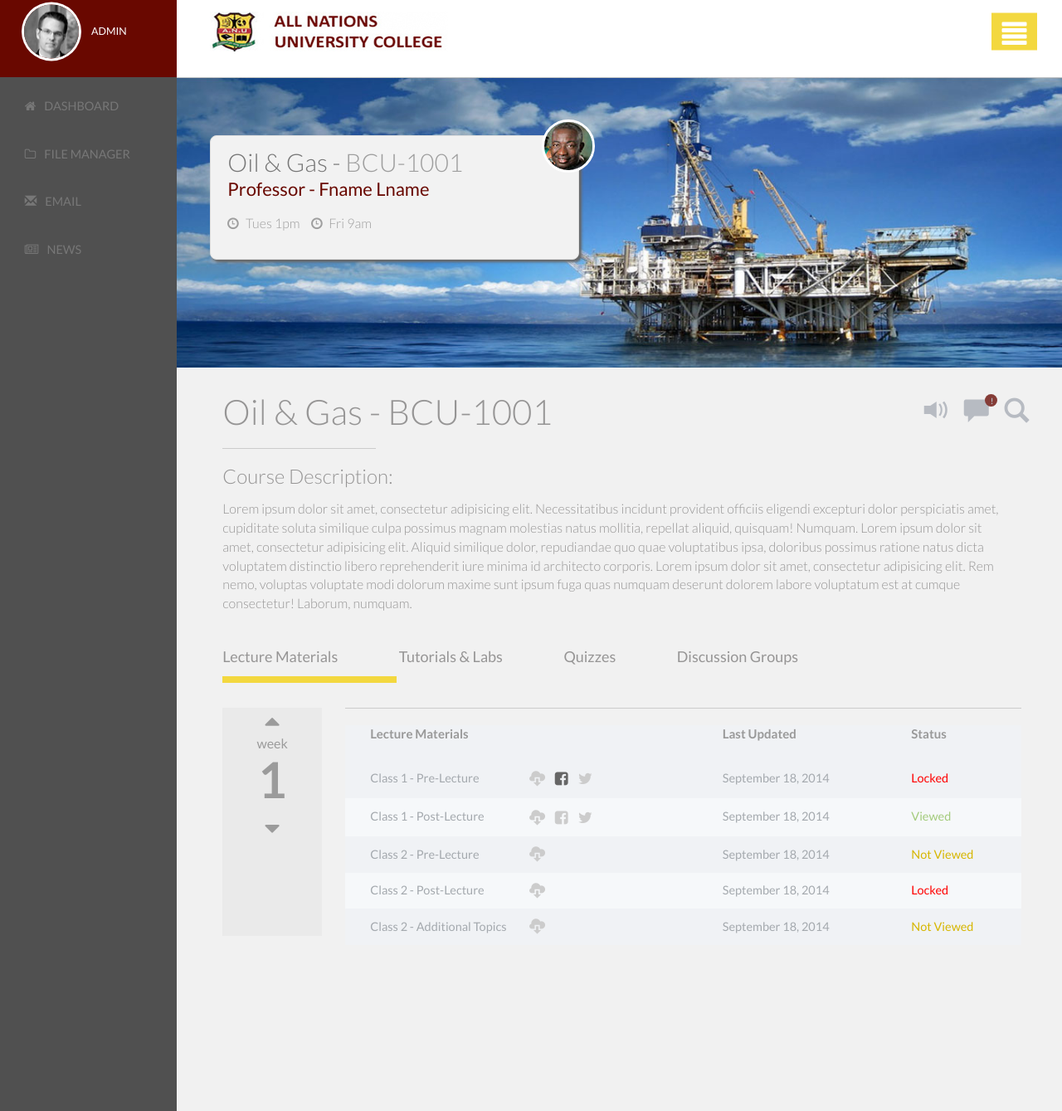
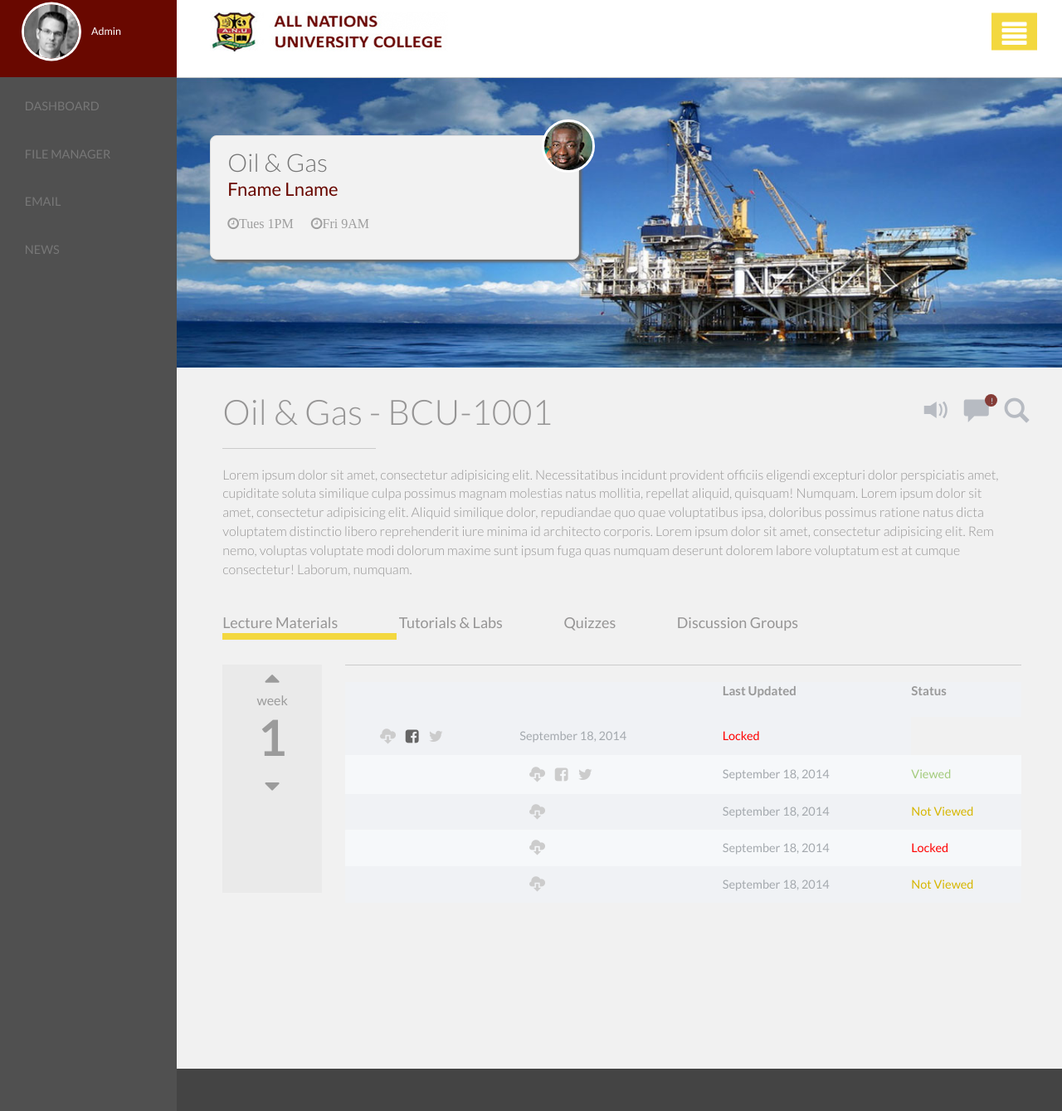
Before and after one commit to jaclynflomen/extra_credit_1, a website: page index.html in a window 1280 px wide. Shown: the part 17-1356 px from the top of the page at 83% size. Drawn offline with nearby package versions, Linux system fonts and the light colour scheme.

Commit message:
done with reorganizing elements into js objects

```diff
--- a/data/classData.js
+++ b/data/classData.js
@@ -2,10 +2,37 @@ var classData = {
     coursename: "Oil & Gas",
     coursecode: "BCU-1001",
     profname: "Fname Lname",
-    classtime: ["Tues 1PM", "Fri 9AM"],
-    profimg: "eEdu_prof.jpg",
+    classtime : ["Tues 1PM", "Fri 9AM"],
+    profimg: "images/eEdu_prof.jpg",
+    topImg: "images/eEdu_mainImg.jpg",
+    professor: "images/eEdu_profile.jpg",
+    logo: "images/eEdu_ANUC_logo.jpg",
+    classProf: "Oil & Gas - BCU-1001",
+    admin: "Admin",
 
     coursedesc: "Lorem ipsum dolor sit amet, consectetur adipisicing elit. Necessitatibus incidunt provident officiis eligendi excepturi dolor perspiciatis amet, cupiditate soluta similique culpa possimus magnam molestias natus mollitia, repellat aliquid, quisquam! Numquam. Lorem ipsum dolor sit amet, consectetur adipisicing elit. Aliquid similique dolor, repudiandae quo quae voluptatibus ipsa, doloribus possimus ratione natus dicta voluptatem distinctio libero reprehenderit iure minima id architecto corporis. Lorem ipsum dolor sit amet, consectetur adipisicing elit. Rem nemo, voluptas voluptate modi dolorum maxime sunt ipsum fuga quas numquam deserunt dolorem labore voluptatum est at cumque consectetur! Laborum, numquam.",
 
-    coursecontent: ["Lecture Materials", "Tutorials & Labs", "Quizzes", "Discussion Groups"]
+    coursecontent: ["Lecture Materials", "Tutorials & Labs", "Quizzes", "Discussion Groups"],
+
+    siteNav: ["Dashboard", "File Manager", "Email", "News"],
 };
+
+document.getElementById("coursedesc").innerHTML = classData.coursedesc;
+document.getElementById("coursename").innerHTML = classData.coursename;
+document.getElementById("profname").innerHTML = classData.profname;
+document.getElementsByClassName("classtime")[0].innerHTML = classData.classtime[0];
+document.getElementsByClassName("classtime")[1].innerHTML = classData.classtime[1];
+document.getElementsByClassName("coursecontent")[0].innerHTML = classData.coursecontent[0];
+document.getElementsByClassName("coursecontent")[1].innerHTML = classData.coursecontent[1];
+document.getElementsByClassName("coursecontent")[2].innerHTML = classData.coursecontent[2];
+document.getElementsByClassName("coursecontent")[3].innerHTML = classData.coursecontent[3];
+document.getElementsByClassName("siteNav")[0].innerHTML = classData.siteNav[0];
+document.getElementsByClassName("siteNav")[1].innerHTML = classData.siteNav[1];
+document.getElementsByClassName("siteNav")[2].innerHTML = classData.siteNav[2];
+document.getElementsByClassName("siteNav")[3].innerHTML = classData.siteNav[3];
+document.getElementById("classProf").innerHTML = classData.classProf;
+document.getElementById("admin").innerHTML = classData.admin;
+document.getElementById("profimg").src = classData.profimg;
+document.getElementById("topImg").src = classData.topImg;
+document.getElementById("logo").src = classData.logo;
+document.getElementById("professor").src = classData.professor;
--- a/eEdu_studentPortal.html
+++ b/eEdu_studentPortal.html
@@ -19,7 +19,7 @@
         <div class="col-sm-2 sidebarC">
 	        <header class="sideHead">
 	        	<div class="imgText">
-	        		<img src="images/eEdu_profile.jpg" class="img-circle profileImg" alt="profile pic">
+	        		<img src="images/eEdu_profile.jpg" class="img-circle profileImg" alt="profile pic" id="professor">
 	        		<p>ADMIN</p>
 	        	</div>
 	        </header>
@@ -73,7 +73,7 @@
             <li><span class="fa fa-clock-o fa-flip-horizontal"></span>Fri 9am</li>
           </ul>
         </div>
-        <img src="images/eEdu_prof.jpg" alt="prof image" class="img-circle profileImg">
+        <img src="" alt="prof image" class="img-circle profileImg" id="profimg">
       </div>
     </section>
 
@@ -243,5 +243,6 @@
   <!-- javascript includes -->
   <script src="http://code.jquery.com/jquery-latest.min.js"></script>
   <script src="js/bootstrap.min.js"></script>
+  <script src="data/classData.js"></script>
 </body>
 </html>
--- a/index.html
+++ b/index.html
@@ -19,18 +19,18 @@
         <div class="col-sm-2 sidebarC">
 	        <header class="sideHead">
 	        	<div class="imgText">
-	        		<img src="" class="img-circle profileImg" alt="profile pic" id="img">
-	        		<p>ADMIN</p>
+              <img src="" class="img-circle profileImg" alt="profile pic" id="professor">
+	        		<p id="admin"></p>
 	        	</div>
 	        </header>
 
         <!-- side nav -->
           <nav class="sNav">
             <ul class="list-unstyled text-uppercase text-muted">
-              <li><i class="fa fa-home"></i>Dashboard</li>
-              <li><i class="fa fa-folder-o"></i>File Manager</li>
-              <li><span class="glyphicon glyphicon-envelope"></span>Email</li>
-              <li><i class="fa fa-newspaper-o"></i>News</li>
+              <li class="siteNav"><i class="fa fa-home"></i></li>
+              <li class="siteNav"><i class="fa fa-folder-o"></i></li>
+              <li class="siteNav"><span class="glyphicon glyphicon-envelope"></span></li>
+              <li class="siteNav"><i class="fa fa-newspaper-o"></i></li>
             </ul>
           </nav>
         </div>
@@ -39,7 +39,7 @@
 <!-- Main content -->
     <div class="col-sm-10 bodyC">
        <header class="mainHead">
-       		<img class="clLogo" src="" alt="school logo" id="logo1">
+       		<img class="clLogo" src="" alt="school logo" id="logo">
           <!-- Single button -->
           <div class="dropdown yellowBoxNav">
             <div class="dropdown-toggle" type="button" id="dropdownMenu1" data-toggle="dropdown">
@@ -66,14 +66,14 @@
       <div class="profPanel panel panel-default">
         <div class="profPanelText">
           <!-- <h2 class="hidden">Prof Panel</h2> -->
-          <p class="text-muted">Oil &amp; Gas - <span class="text-primary">BCU-1001</span></p>
-          <p>Professor - Fname Lname</p>
+          <p class="text-muted" id="coursename"></span></p>
+          <p id="profname"></p>
           <ul class="list-inline">
-            <li><span class="fa fa-clock-o fa-flip-horizontal"></span>Tues 1pm</li>
-            <li><span class="fa fa-clock-o fa-flip-horizontal"></span>Fri 9am</li>
+            <li><span class="fa fa-clock-o fa classtime"></span></li>
+            <li><span class="fa fa-clock-o fa classtime"></span></li>
           </ul>
         </div>
-        <img src="" alt="prof image" class="img-circle profileImg" id="prof">
+        <img src="" alt="prof image" class="img-circle profileImg" id="profimg">
       </div>
     </section>
 
@@ -100,11 +100,10 @@
       <div class="row courseStuff">
        <div class="col-sm-11">
         <article class="courseInfo">
-          <h2>Oil &amp; Gas - BCU-1001</h2>
+          <h2 id="classProf"></h2>
           <hr>
-          <h3>Course Description:</h3>
-          <p>
-          Lorem ipsum dolor sit amet, consectetur adipisicing elit. Necessitatibus incidunt provident officiis eligendi excepturi dolor perspiciatis amet, cupiditate soluta similique culpa possimus magnam molestias natus mollitia, repellat aliquid, quisquam! Numquam. Lorem ipsum dolor sit amet, consectetur adipisicing elit. Aliquid similique dolor, repudiandae quo quae voluptatibus ipsa, doloribus possimus ratione natus dicta voluptatem distinctio libero reprehenderit iure minima id architecto corporis. Lorem ipsum dolor sit amet, consectetur adipisicing elit. Rem nemo, voluptas voluptate modi dolorum maxime sunt ipsum fuga quas numquam deserunt dolorem labore voluptatum est at cumque consectetur! Laborum, numquam.
+          <h3 id="courseH"></h3>
+          <p id="coursedesc">
           </p>
         </article>
        </div>
@@ -115,18 +114,18 @@
         <section class="col-sm-11 weeklySched ">
           <h2 class="hidden">Schedule</h2>
           <ul class="list-unstyled list-inline">
-            <li>Lecture Materials</li>
-            <li>Tutorials &amp; Labs</li>
-            <li>Quizzes</li>
-            <li><div class="dropdown">
+            <li class="coursecontent"></li>
+            <li class="coursecontent"></li>
+            <li class="coursecontent"></li>
+            <li class="coursecontent"><div class="dropdown">
                   <p class="dropdown-toggle" id="dropdownMenu1" data-toggle="dropdown">
-                    Discussion Groups
+
                   </p>
                   <ul class="dropdown-menu dropdown-menu-right discussionDrop" role="menu" aria-labelledby="dropdownMenu1">
                     <li class="text-muted"><div class="topPanel"><i class="fa fa-caret-up"></i><p>Discussion Groups</p></div></li>
                     <li role="presentation"><a role="menuitem" tabindex="-1" href="#"><span class="emptyCircle"></span><p class="listText"><span>some</span><br>text</p></a></li>
                     <li role="presentation" class="divider"></li>
-                    <li role="presentation"><a role="menuitem" tabindex="-1" href="#"><span class="emptyCircle"></span><p <p class="listText"><span>some</span><br>text</p></a></li>
+                    <li role="presentation"><a role="menuitem" tabindex="-1" href="#"><span class="emptyCircle"></span><p class="listText"><span>some</span><br>text</p></a></li>
                   </ul>
                 </div></li>
           </ul>
@@ -148,40 +147,40 @@
 
             <table class="col-sm-10">
                 <hr>
-                <thead>
+                <thead id="coursecontent">
                   <tr>
-                    <th class="stretchCell">Lecture Materials</th>
+                    <th class="stretchCell"></th>
                     <th class="wideCell"></th>
                     <th>Last Updated</th>
                     <th>Status</th>
                   </tr>
                 </thead>
                 <tr>
-                  <td>Class 1 - Pre-Lecture</td>
+                  <td</td>
                   <td><span class="glyphicon glyphicon-cloud-download"></span><span><i class="fa  fa-facebook-square fbActive"></i></span><span><i class="fa fa-twitter"></i></span></td>
                   <td>September 18, 2014</td>
                   <td class="locked">Locked</td>
                 </tr>
                 <tr>
-                  <td>Class 1 - Post-Lecture</td>
+                  <td></td>
                   <td><span class="glyphicon glyphicon-cloud-download"></span><span><i class="fa  fa-facebook-square"></i></span><span><i class="fa fa-twitter"></i></span></td>
                   <td>September 18, 2014</td>
                   <td class="viewed">Viewed</td>
                 </tr>
                 <tr>
-                  <td>Class 2 - Pre-Lecture</td>
+                  <td></td>
                   <td><span class="glyphicon glyphicon-cloud-download"></td>
                   <td>September 18, 2014</td>
                   <td class="notViewed">Not Viewed</td>
                 </tr>
                 <tr>
-                  <td>Class 2 - Post-Lecture</td>
+                  <td></td>
                   <td><span class="glyphicon glyphicon-cloud-download"></td>
                   <td>September 18, 2014</td>
                   <td class="locked">Locked</td>
                 </tr>
                 <tr>
-                  <td>Class 2 - Additional Topics</td>
+                  <td></td>
                   <td><span class="glyphicon glyphicon-cloud-download"></td>
                   <td>September 18, 2014</td>
                   <td class="notViewed">Not Viewed</td>
@@ -243,6 +242,7 @@
   <!-- javascript includes -->
   <script src="http://code.jquery.com/jquery-latest.min.js"></script>
   <script src="js/bootstrap.min.js"></script>
-  <script src="js/main.js"></script>
+  <!-- <script src="js/main.js"></script> -->
+  <script src="data/classData.js"></script>
 </body>
 </html>
```
Also changed, not shown: js/main.js (+12 -1 lines).
